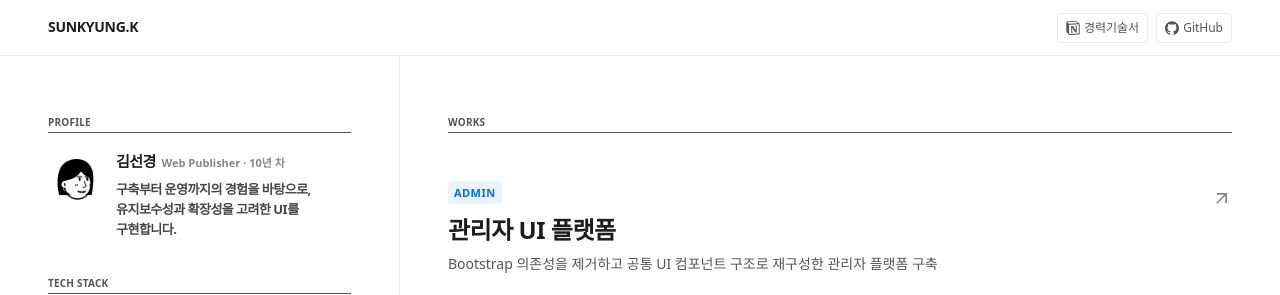
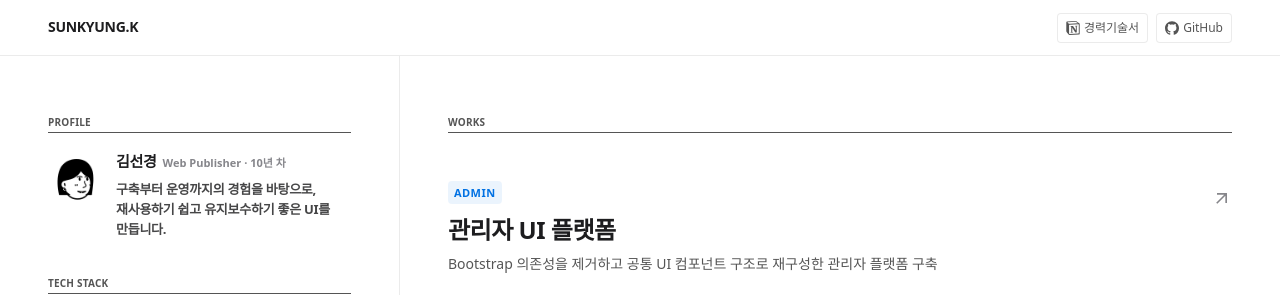
Before and after one commit to skkim0130/portfolio-sk, a React (Vite) app: page / in a window 1280 px wide. Shown: the top 295 px of the page. Built offline with nearby package versions, Linux system fonts and the light colour scheme; a web font is replaced by a local one.

Commit message:
chore: 프로필 문구 및 스타일, 프로젝트 기간 수정

```diff
--- a/src/data/profile.js
+++ b/src/data/profile.js
@@ -8,9 +8,7 @@ export const PROFILE_DATA = {
   profileImg: PATH.PROFILE,
   role: "Web Publisher",
   career: `${career.years}년 차`,
-  intro:
-    "구축부터 운영까지의 경험을 바탕으로, 유지보수성과 확장성을 고려한 UI를 구현합니다.",
-  notionUrl:
-    "https://smoggy-linen-a30.notion.site/2ee1a88239c380de94d1ed9d1f2bf461",
+  intro: "구축부터 운영까지의 경험을 바탕으로, 재사용하기 쉽고 유지보수하기 좋은 UI를 만듭니다.",
+  notionUrl: "https://smoggy-linen-a30.notion.site/2ee1a88239c380de94d1ed9d1f2bf461",
   githubUrl: "https://github.com/skkim0130/portfolio-sk",
 };
--- a/src/data/works.js
+++ b/src/data/works.js
@@ -88,7 +88,7 @@ const INNOBOOST_WORKS = [
       "슬라이드·영상·PDF 등 다양한 학술 콘텐츠 UI 구성 및 최적화",
     ],
     role: "퍼블리싱 100%",
-    year: "2021.01 - 2024.06",
+    year: "2021.06 - 2024.06",
     device: "Mobile",
     subImageCount: 2,
   },
@@ -118,7 +118,7 @@ const INNOBOOST_WORKS = [
       "영상 모달 플레이어 UI 퍼블리싱",
     ],
     role: "퍼블리싱 100%",
-    year: "2021.01 - 2021.05",
+    year: "2021.02 - 2021.05",
     device: "PC · Mobile",
     subImageCount: 2,
   },
--- a/src/sections/Profile/Profile.module.scss
+++ b/src/sections/Profile/Profile.module.scss
@@ -15,7 +15,7 @@
     .name {
       font-size: font("base");
       font-weight: 800;
-      letter-spacing: -0.04em;
+      letter-spacing: -0.02em;
       color: color("text");
     }
 
@@ -31,7 +31,7 @@
     font-size: rem(13);
     font-weight: 600;
     line-height: 1.55;
-    letter-spacing: -0.04em;
+    letter-spacing: -0.02em;
     color: rgba(color("text"), 0.82);
     word-break: keep-all;
   }
```
